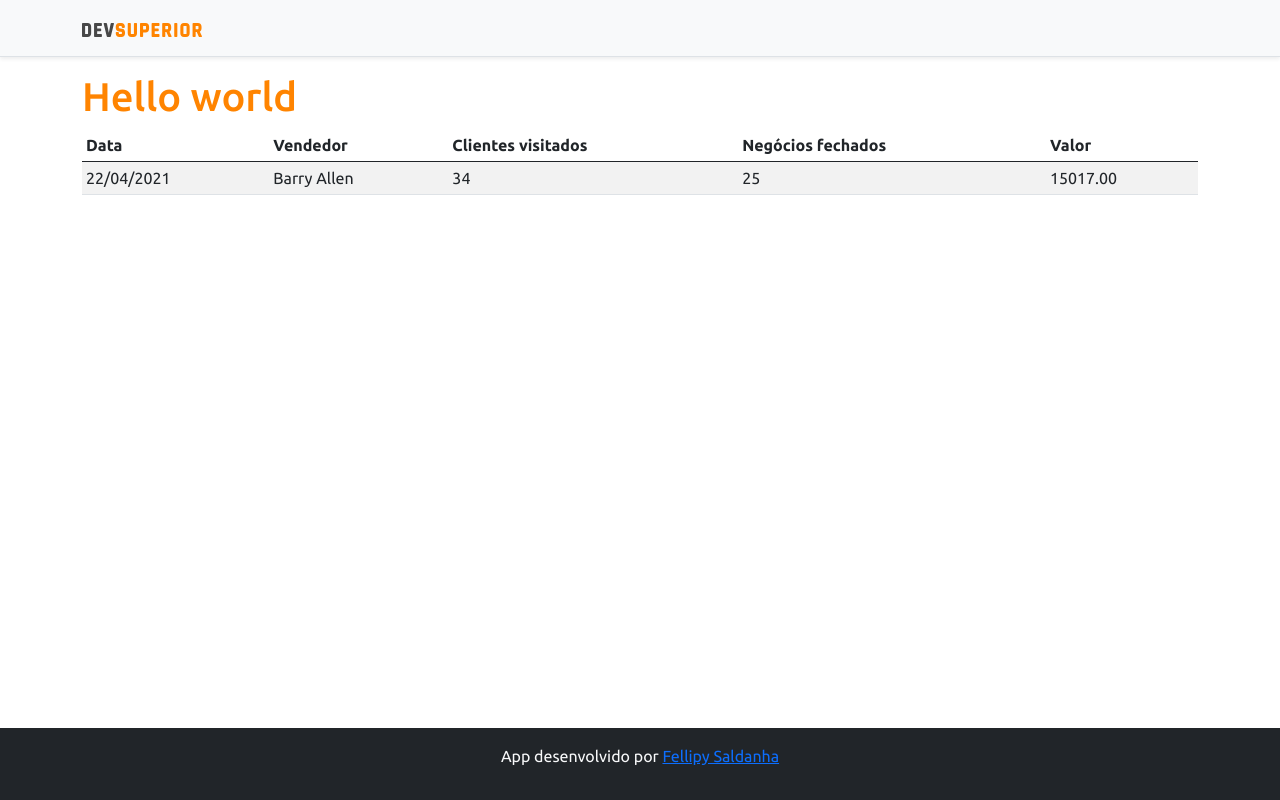
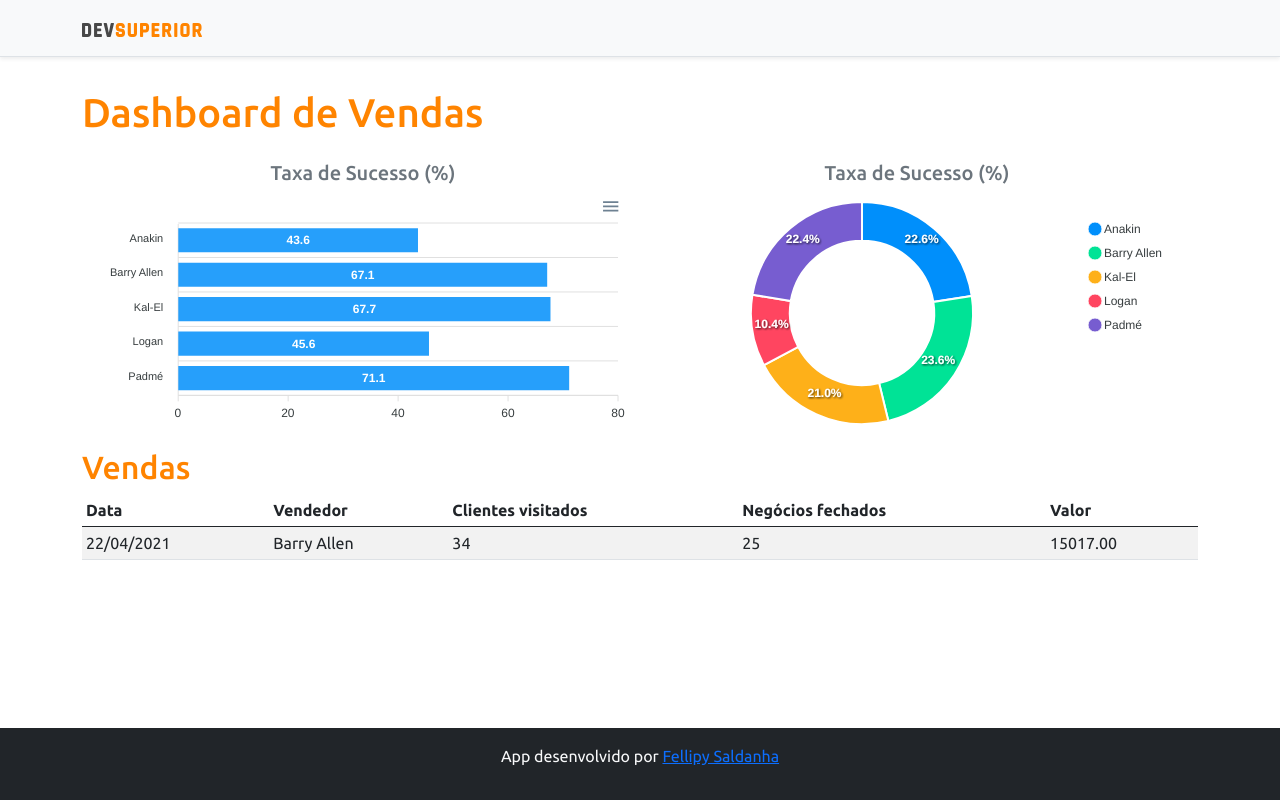
Before and after one commit to fellipySaldanha/projeto-sds3, a React (Create React App) app in the folder frontend/: page / in a window 1280 px wide. Built offline with nearby package versions, Linux system fonts and the light colour scheme.

Commit message:
Static charts

```diff
--- a/frontend/package.json
+++ b/frontend/package.json
@@ -10,8 +10,10 @@
     "@types/node": "^12.0.0",
     "@types/react": "^17.0.0",
     "@types/react-dom": "^17.0.0",
+    "apexcharts": "^3.26.1",
     "bootstrap": "^5.0.0",
     "react": "^17.0.2",
+    "react-apexcharts": "^1.3.9",
     "react-dom": "^17.0.2",
     "react-scripts": "4.0.3",
     "typescript": "^4.1.2",
--- a/frontend/src/App.tsx
+++ b/frontend/src/App.tsx
@@ -1,4 +1,6 @@
+import BarChart from "components/BarChart";
 import DataTable from "components/DataTable";
+import DonutChart from "components/DonutChart";
 import Footer from "components/Footer";
 import NavBar from "components/NavBar";
 function App() {
@@ -6,7 +8,20 @@ function App() {
     <>
       <NavBar/>
       <div className="container">
-        <h1 className='text-primary'>Hello world</h1>
+        <h1 className='text-primary py-3'>Dashboard de Vendas</h1>
+        <div className='row px-3'>
+          <div className='col-sm-6'>
+            <h5 className='text-center text-secondary'>Taxa de Sucesso (%)</h5>
+            <BarChart/>
+          </div>
+          <div className='col-sm-6'>
+            <h5 className='text-center text-secondary'>Taxa de Sucesso (%)</h5>
+            <DonutChart/>
+          </div>
+        </div>
+        <div>
+          <h2 className='text-primary'>Vendas</h2>
+        </div>
         <DataTable/>
       </div>
       <Footer/>
--- /dev/null
+++ b/frontend/src/components/BarChart/index.tsx
@@ -0,0 +1,34 @@
+import Chart from 'react-apexcharts';
+function BarChart() {
+
+    const options = {
+        plotOptions: {
+            bar: {
+                horizontal: true,
+            }
+        },
+    };
+
+    const mockData = {
+        labels: {
+            categories: ['Anakin', 'Barry Allen', 'Kal-El', 'Logan', 'Padmé']
+        },
+        series: [
+            {
+                name: "% Sucesso",
+                data: [43.6, 67.1, 67.7, 45.6, 71.1]
+            }
+        ]
+    };
+
+    return (
+        <Chart
+            options={{...options, xaxis: mockData.labels}}
+            series={mockData.series}
+            type='bar'
+            height='240'
+        />
+    );
+}
+
+export default BarChart;
--- /dev/null
+++ b/frontend/src/components/DonutChart/index.tsx
@@ -0,0 +1,25 @@
+import Chart from 'react-apexcharts';
+function DonutChart() {
+
+    const mockData = {
+        series: [477138, 499928, 444867, 220426, 473088],
+        labels: ['Anakin', 'Barry Allen', 'Kal-El', 'Logan', 'Padmé']
+    }
+
+    const options = {
+        legend: {
+            show: true
+        }
+    }
+
+    return (
+        <Chart
+            options={{...options, labels: mockData.labels}}
+            series={mockData.series}
+            type='donut'
+            height='240'
+        />
+    );
+}
+
+export default DonutChart;
```
Also changed, not shown: 1 other file (tests, documents, lock files or other folders).
